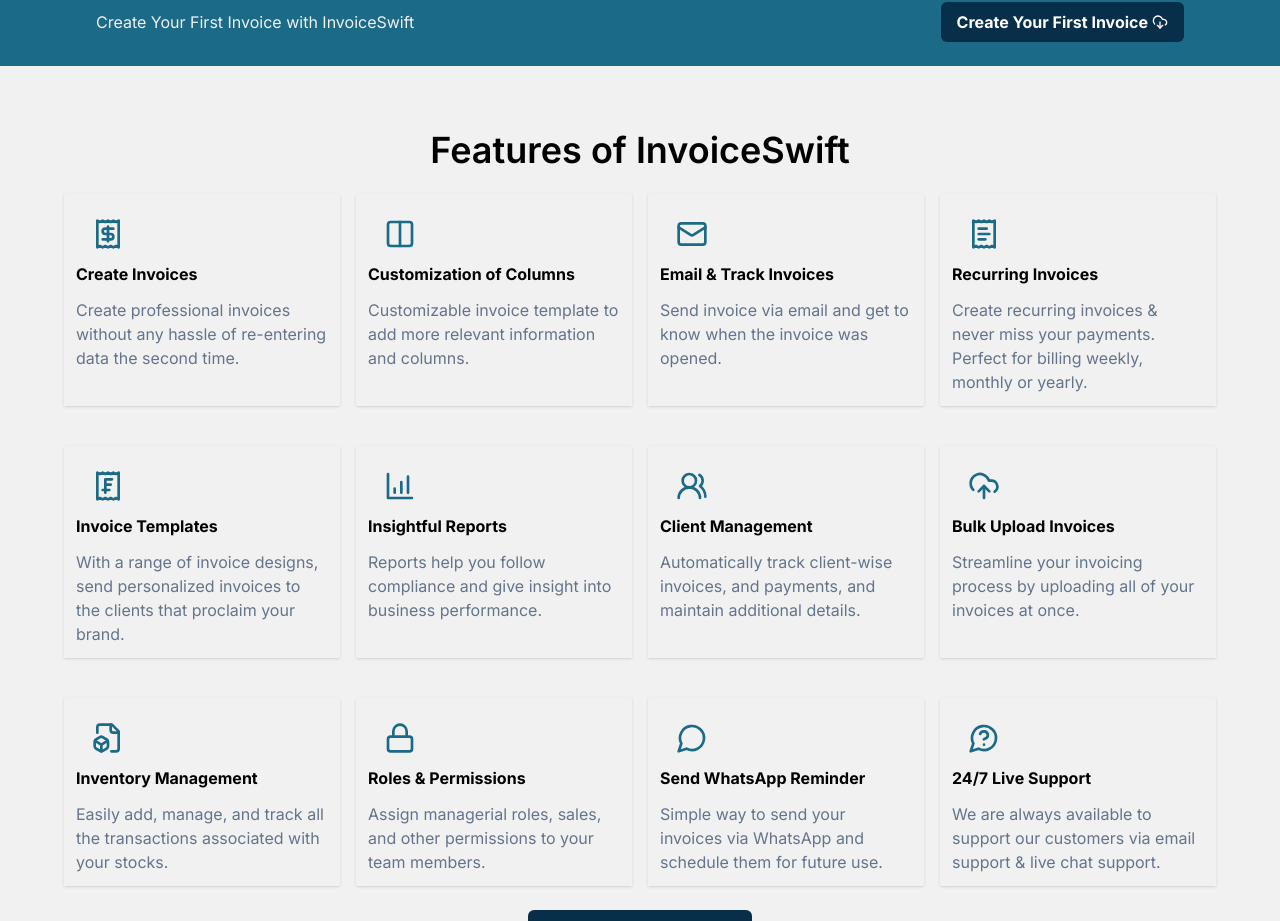
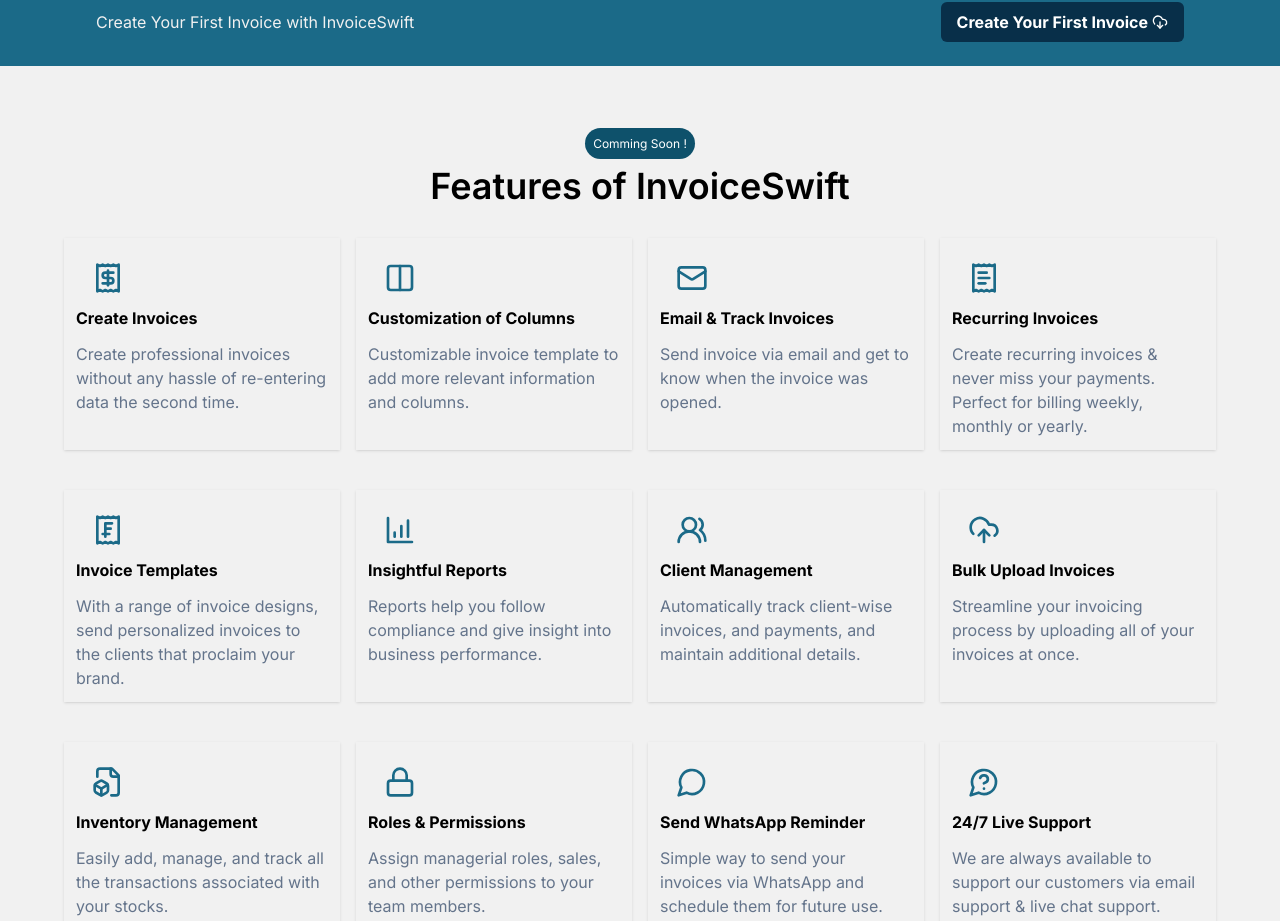
Before and after one commit to pythonnelson/invoiceswift, a Next.js app: page / in a window 1280 px wide. Shown: the part 1715-2636 px from the top of the page. Built offline with nearby package versions, Linux system fonts and the light colour scheme.

Commit message:
Fix - Comming Soon

```diff
--- a/components/Features/Features.jsx
+++ b/components/Features/Features.jsx
@@ -4,9 +4,14 @@
 const Features = () => {
   return (
     <div className="py-8 md:py-16 px-4 md:px-16 bg-[#f1f1f1]">
-      <h1 className="text-center text-2xl md:text-4xl font-semibold mb-6">
-        Features of InvoiceSwift
-      </h1>
+      <div className="text-center">
+        <span className="text-xs text-white bg-[#0e516b] p-2 rounded-full">
+          Comming Soon !
+        </span>
+        <h1 className="text-2xl md:text-4xl font-semibold mt-3 mb-8">
+          Features of InvoiceSwift{" "}
+        </h1>
+      </div>
       <div className="grid grid-cols-1 sm:grid-cols-2 md:grid-cols-3 lg:grid-cols-4 gap-4">
         {IFeatures.map((feature, index) => {
           const Icon = feature.icon;
```
